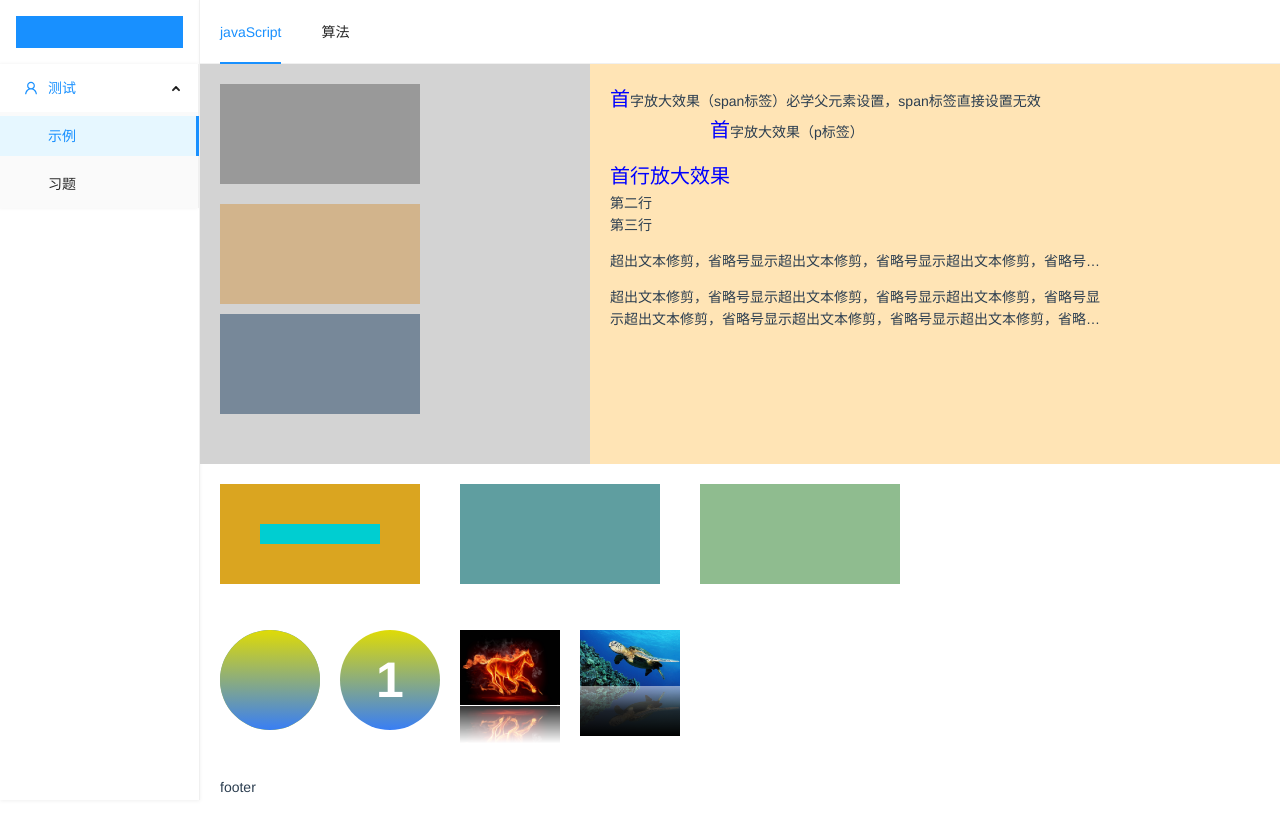
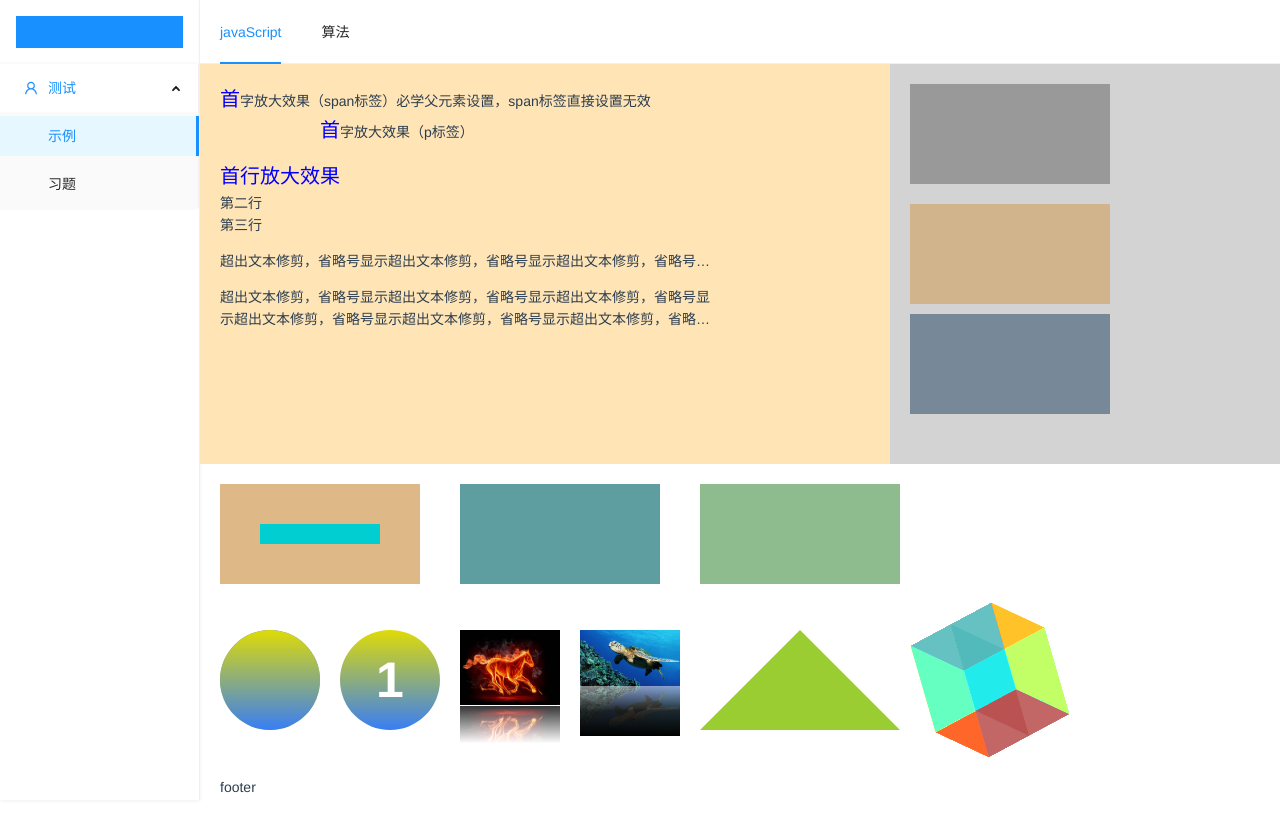
Before and after one commit to lin15263550843/study-notes, a Vue app in the folder vue3-demo/: page /js/test/example in a window 1280 px wide. Built offline with nearby package versions, Linux system fonts and the light colour scheme.

Commit message:
add: 旋转立方体

```diff
--- a/vue3-demo/src/views/dijkstrasAlgorithm/dijkstrasAlgorithm.vue
+++ b/vue3-demo/src/views/dijkstrasAlgorithm/dijkstrasAlgorithm.vue
@@ -148,7 +148,7 @@ export default defineComponent({
          * 验证
          */
         verification2() {
-            this.result22 = 6;
+            this.result22 = 8;
         },
     },
     created() {
--- a/vue3-demo/src/views/javascript/Example.vue
+++ b/vue3-demo/src/views/javascript/Example.vue
@@ -1,13 +1,6 @@
 <template>
     <div class="example">
         <div class="boxs-1">
-            <div class="box-1">
-                <div class="item-1"></div>
-                <div>
-                    <div class="item-2"></div>
-                </div>
-                <div class="item-3"></div>
-            </div>
             <div class="box-2">
                 <div class="text">
                     <span>首字放大效果（span标签）必学父元素设置，span标签直接设置无效</span>
@@ -26,6 +19,13 @@
                 <p class="p4">
                     超出文本修剪，省略号显示超出文本修剪，省略号显示超出文本修剪，省略号显示超出文本修剪，省略号显示超出文本修剪，省略号显示超出文本修剪，省略号显示超出文本修剪，省略号显示超出文本修剪，省略号显示
                 </p>
+            </div>
+            <div class="box-1">
+                <div class="item-1"></div>
+                <div>
+                    <div class="item-2"></div>
+                </div>
+                <div class="item-3"></div>
             </div>
         </div>
         <div class="boxs-2">
@@ -52,6 +52,19 @@
                 <img src="@/assets/images/hg.jpg" alt="" />
                 <div class="reflection"></div>
                 <div class="reflection-mask"></div>
+            </div>
+            <div class="item-6">
+                <div class="wrapper" />
+            </div>
+            <div class="item-5">
+                <div class="cube">
+                    <div class="comm up" />
+                    <div class="comm dowm" />
+                    <div class="comm left" />
+                    <div class="comm right" />
+                    <div class="comm front" />
+                    <div class="comm back" />
+                </div>
             </div>
         </div>
     </div>
@@ -81,6 +94,7 @@ export default defineComponent({
 
             .item-1 {
                 width: 200px;
+                height: 100px;
                 height: 100px;
                 margin: 20px;
                 background: #999;
@@ -207,7 +221,7 @@ export default defineComponent({
             margin: 20px;
             padding: 20px;
             // border: 20px solid #387ef5;
-            background: goldenrod;
+            background: burlywood;
             border: 20px;
             border: 20px solid transparent;
 
@@ -369,6 +383,98 @@ export default defineComponent({
                 background: linear-gradient(to bottom, transparent, rgba(0, 0, 0, 0.8) 50%, rgba(0, 0, 0, 1));
             }
         }
+
+        .item-5 {
+            margin-left: 40px;
+            position: relative;
+
+            @keyframes cubespin {
+                from {
+                    transform: rotateY(360deg) rotateZ(360deg) rotateX(360deg);
+                }
+                to {
+                    transform: rotateY(0deg) rotateZ(0deg) rotateX(0deg);
+                }
+            }
+
+            .cube {
+                position: relative;
+                width: 100px;
+                height: 100px;
+                background: rgba(0, 0, 0, 0.2);
+                transform-style: preserve-3d;
+                transform-origin: center;
+                // transform: translateZ(100px);
+                transform: rotateY(10deg) rotateZ(10deg) rotateX(10deg);
+                // animation: cubespin 1s 1s infinite linear;
+                animation-name: cubespin;
+                animation-duration: 3s;
+                animation-iteration-count: infinite;
+                animation-timing-function: linear;
+                animation-fill-mode: forwards;
+                // animation-direction: normal;
+                // animation-delay: 0;
+                // animation-play-state: running
+
+                .comm {
+                    width: 100px;
+                    height: 100px;
+                    position: absolute;
+                    top: 0;
+                    left: 0;
+                }
+
+                .up {
+                    background: rgba(0, 255, 255, 0.6);
+                    transform: rotateX(90deg) translateZ(50px);
+                }
+
+                .dowm {
+                    background: rgba(0, 255, 255, 0.6);
+                    transform: rotateX(90deg) translateZ(-50px);
+                }
+
+                .front {
+                    background: rgba(255, 255, 0, 0.6);
+                    transform: translateZ(50px);
+                }
+
+                .back {
+                    background: rgba(255, 255, 0, 0.6);
+                    transform: translateZ(-50px);
+                }
+
+                .left {
+                    background: rgba(255, 0, 0, 0.6);
+                    transform: rotateY(90deg) translateZ(-50px);
+                }
+
+                .right {
+                    background: rgba(255, 0, 0, 0.6);
+                    transform: rotateY(90deg) translateZ(50px);
+                }
+            }
+        }
+
+        .item-6 {
+            width: 200px;
+            height: 100px;
+            margin-left: 20px;
+            position: relative;
+
+            .wrapper {
+                position: absolute;
+                left: 0;
+                bottom: 0;
+                width: 0;
+                height: 0;
+                border-top: 100px solid transparent;
+                border-left: 100px solid transparent;
+                border-right: 100px solid transparent;
+                border-bottom: 100px solid yellowgreen;
+            }
+            position: relative;
+        }
     }
 }
 </style>
```
